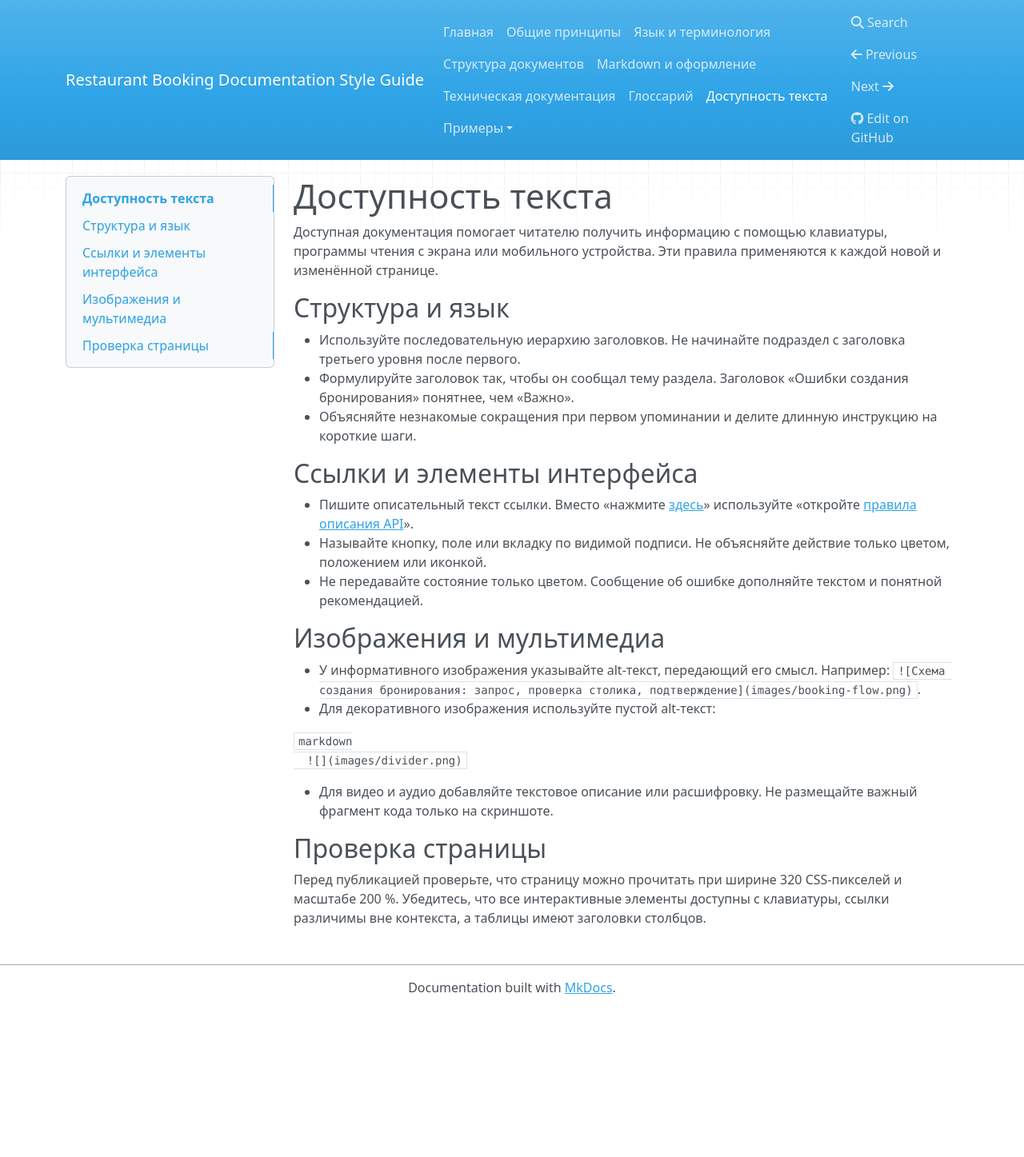
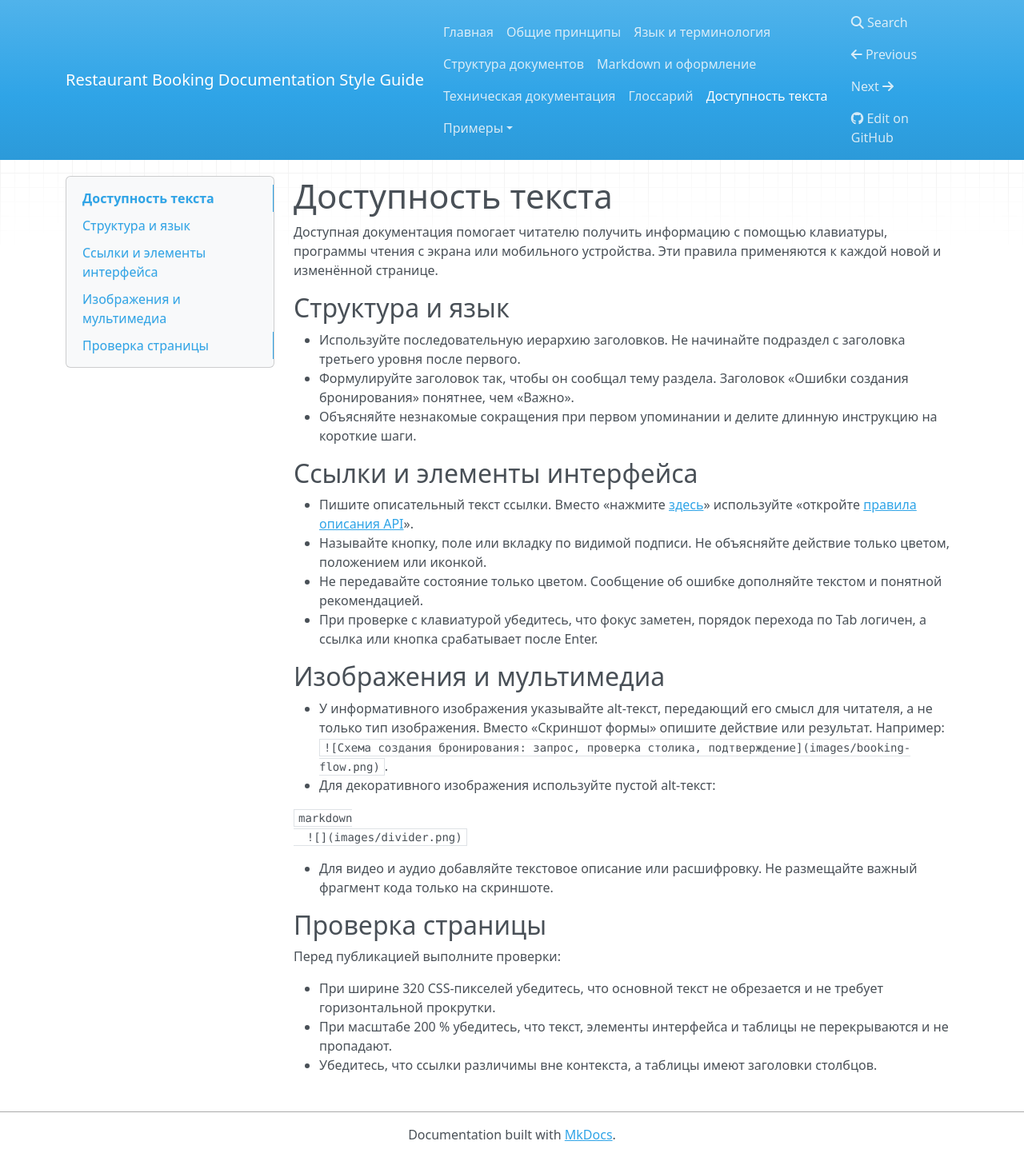
Before and after one commit to Ezhidzee/style-guide-project, an MkDocs documentation site: the page built from docs/accessibility.md, in a window 1280 px wide. Shown: the whole page at 80% size. Built offline with MkDocs 1.6.1, drawn with Linux system fonts in a browser that asks for light colours; nearby versions of some CDN libraries; before the commit the page ends 1263 px from its top, so only the background shows below that.

Commit message:
docs: address review feedback

````diff
--- a/docs/accessibility.md
+++ b/docs/accessibility.md
@@ -13,10 +13,11 @@
 - Пишите описательный текст ссылки. Вместо «нажмите [здесь](technical.md)» используйте «откройте [правила описания API](technical.md)».
 - Называйте кнопку, поле или вкладку по видимой подписи. Не объясняйте действие только цветом, положением или иконкой.
 - Не передавайте состояние только цветом. Сообщение об ошибке дополняйте текстом и понятной рекомендацией.
+- При проверке с клавиатурой убедитесь, что фокус заметен, порядок перехода по Tab логичен, а ссылка или кнопка срабатывает после Enter.
 
 ## Изображения и мультимедиа
 
-- У информативного изображения указывайте alt-текст, передающий его смысл. Например: `![Схема создания бронирования: запрос, проверка столика, подтверждение](images/booking-flow.png)`.
+- У информативного изображения указывайте alt-текст, передающий его смысл для читателя, а не только тип изображения. Вместо «Скриншот формы» опишите действие или результат. Например: `![Схема создания бронирования: запрос, проверка столика, подтверждение](images/booking-flow.png)`.
 - Для декоративного изображения используйте пустой alt-текст:
 
   ```markdown
@@ -27,4 +28,8 @@
 
 ## Проверка страницы
 
-Перед публикацией проверьте, что страницу можно прочитать при ширине 320 CSS-пикселей и масштабе 200 %. Убедитесь, что все интерактивные элементы доступны с клавиатуры, ссылки различимы вне контекста, а таблицы имеют заголовки столбцов.
+Перед публикацией выполните проверки:
+
+- При ширине 320 CSS-пикселей убедитесь, что основной текст не обрезается и не требует горизонтальной прокрутки.
+- При масштабе 200 % убедитесь, что текст, элементы интерфейса и таблицы не перекрываются и не пропадают.
+- Убедитесь, что ссылки различимы вне контекста, а таблицы имеют заголовки столбцов.
````
